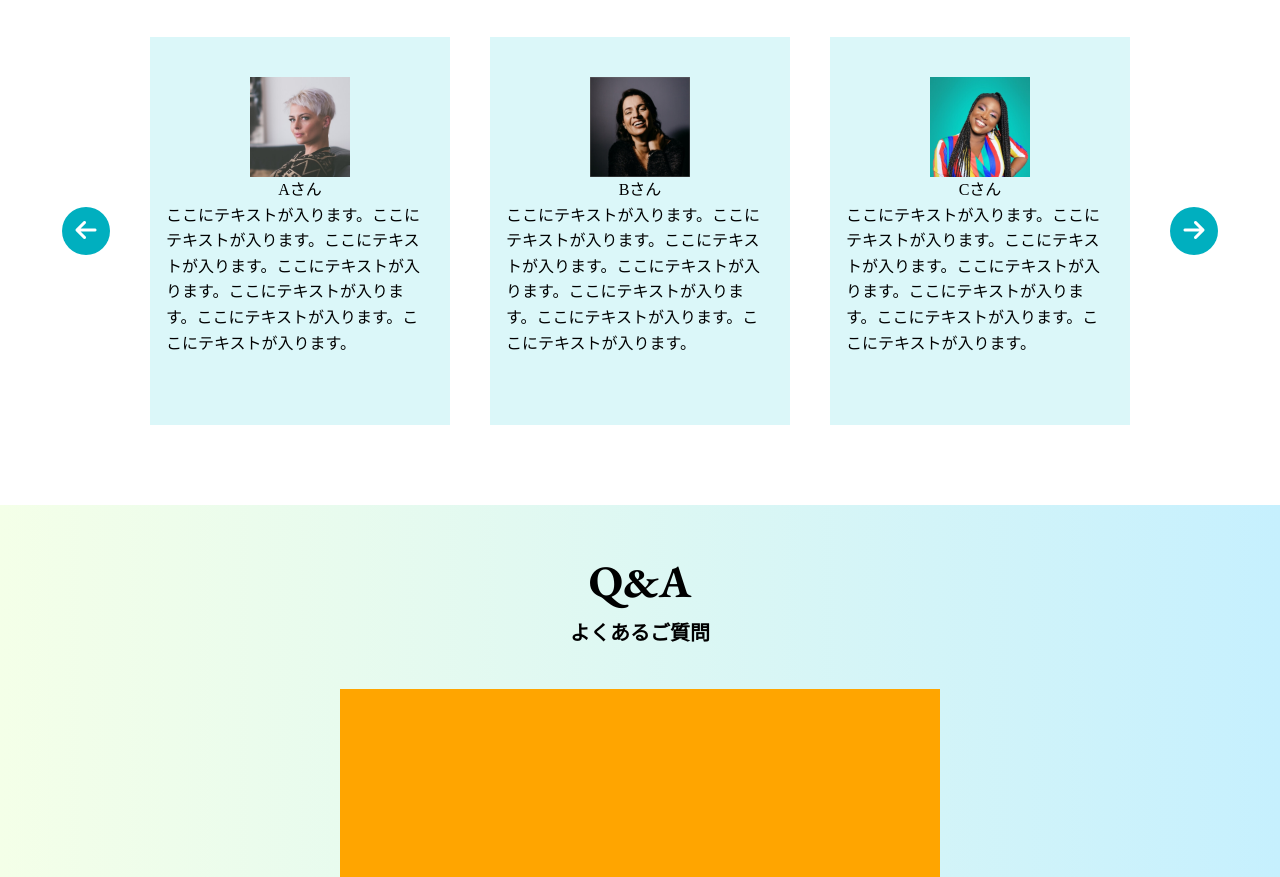
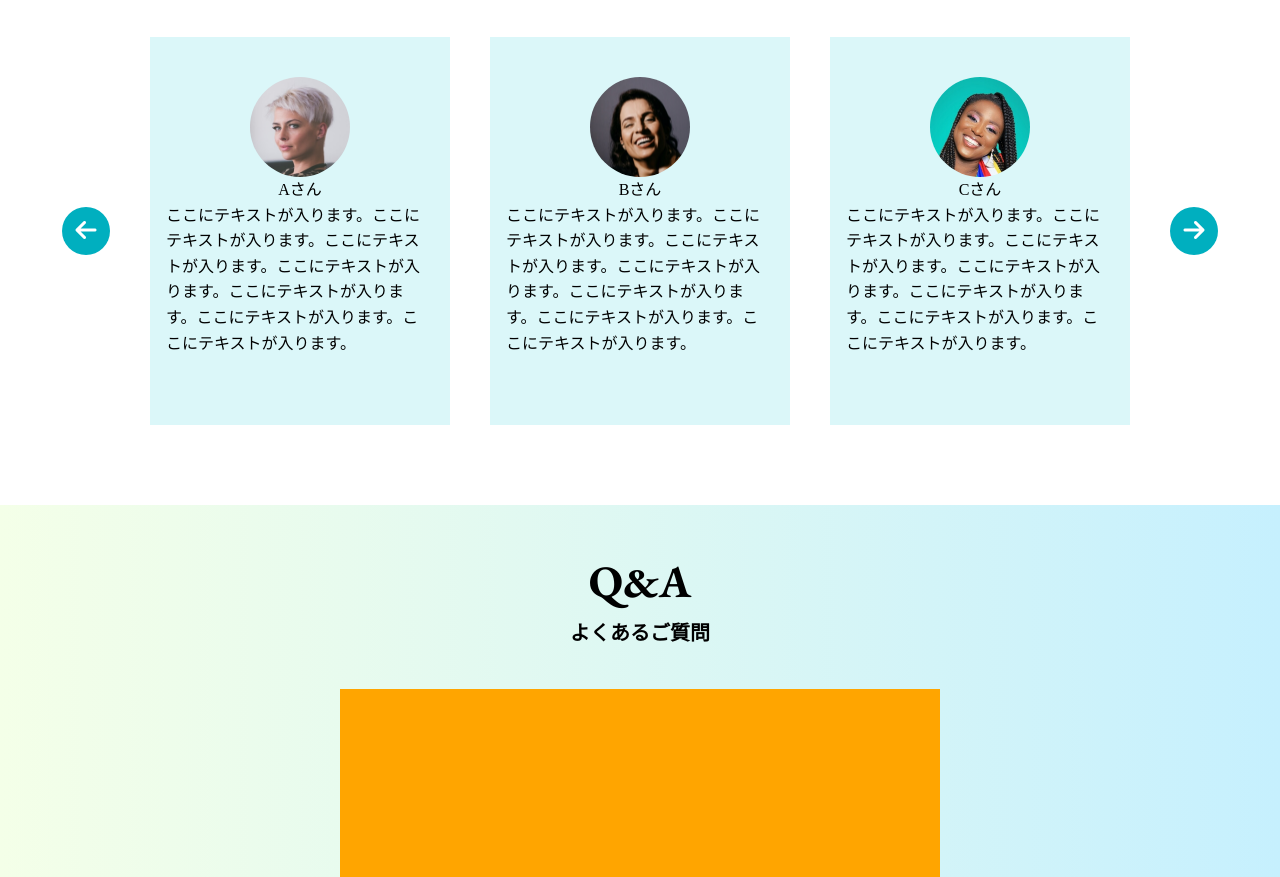
Before and after one commit to enoa153974/lp2, a website: page index.html in a window 1280 px wide. Shown: the part 1785-2662 px from the top of the page. Drawn offline with nearby package versions, Linux system fonts and the light colour scheme.

Commit message:
スライドアイコン画像調整

```diff
--- a/assets/scripts/components/slider/slider.css
+++ b/assets/scripts/components/slider/slider.css
@@ -27,10 +27,33 @@
     font-size: 2rem;
 }
 
-.card img {
+.avatar__wrapper {
     width: 100px;
-    height: auto;
+    height: 100px;
+    overflow: hidden;
+    border-radius: 50%;
     margin: 0 auto;
+}
+
+.avatar-01,
+.avatar-02,
+.avatar-03,
+.avatar-04,
+.avatar-05,
+.avatar-06 {
+    width: 100%;
+    height: 100%;
+    object-fit: cover;
+    object-position: center center;
+    transform: scale(1.3) translateX(-10%) translateY(8%); /* アップ倍率、画像トリミング位置調整 */
+}
+
+.avatar-02 {
+    transform: scale(1.5) translateX(4%) translateY(13%); /* アップ倍率、画像トリミング位置調整 */
+}
+
+.avatar-03 {
+    transform: scale(1.6) translateX(-6%) translateY(13%); /* アップ倍率、画像トリミング位置調整 */
 }
 
 .card p {
--- a/index.html
+++ b/index.html
@@ -121,7 +121,13 @@
                     <div class="slider__wrapper flex">
                         <div class="slider__track flex">
                             <div class="card flex flex-col">
-                                <img class="block" src="/assets/image/voices_01.jpg" alt="" />
+                                <div class="avatar__wrapper inline-block">
+                                    <img
+                                        class="avatar-01 block"
+                                        src="/assets/image/voices_01.jpg"
+                                        alt=""
+                                    />
+                                </div>
                                 <p class="text-center">Aさん</p>
                                 <p>
                                     ここにテキストが入ります。ここにテキストが入ります。ここにテキストが入ります。ここにテキストが入ります。ここにテキストが入ります。ここにテキストが入ります。ここにテキストが入ります。
@@ -129,7 +135,13 @@
                             </div>
 
                             <div class="card flex flex-col">
-                                <img src="/assets/image/voices_02.jpg" alt="" />
+                                <div class="avatar__wrapper inline-block">
+                                    <img
+                                        class="avatar-02 block"
+                                        src="/assets/image/voices_02.jpg"
+                                        alt=""
+                                    />
+                                </div>
                                 <p class="text-center">Bさん</p>
                                 <p>
                                     ここにテキストが入ります。ここにテキストが入ります。ここにテキストが入ります。ここにテキストが入ります。ここにテキストが入ります。ここにテキストが入ります。ここにテキストが入ります。
@@ -137,7 +149,13 @@
                             </div>
 
                             <div class="card flex flex-col">
-                                <img src="/assets/image/voices_03.jpg" alt="" />
+                                <div class="avatar__wrapper inline-block">
+                                    <img
+                                        class="avatar-03 block"
+                                        src="/assets/image/voices_03.jpg"
+                                        alt=""
+                                    />
+                                </div>
                                 <p class="text-center">Cさん</p>
                                 <p>
                                     ここにテキストが入ります。ここにテキストが入ります。ここにテキストが入ります。ここにテキストが入ります。ここにテキストが入ります。ここにテキストが入ります。ここにテキストが入ります。
@@ -145,7 +163,13 @@
                             </div>
 
                             <div class="card flex flex-col">
-                                <img src="/assets/image/voices_03.jpg" alt="" />
+                                <div class="avatar__wrapper inline-block">
+                                    <img
+                                        class="avatar-04 block"
+                                        src="/assets/image/voices_03.jpg"
+                                        alt=""
+                                    />
+                                </div>
                                 <p class="text-center">Dさん</p>
                                 <p>
                                     ここにテキストが入ります。ここにテキストが入ります。ここにテキストが入ります。ここにテキストが入ります。ここにテキストが入ります。ここにテキストが入ります。ここにテキストが入ります。
@@ -153,7 +177,13 @@
                             </div>
 
                             <div class="card flex flex-col">
-                                <img src="/assets/image/voices_03.jpg" alt="" />
+                                <div class="avatar__wrapper inline-block">
+                                    <img
+                                        class="avatar-05 block"
+                                        src="/assets/image/voices_03.jpg"
+                                        alt=""
+                                    />
+                                </div>
                                 <p class="text-center">Eさん</p>
                                 <p>
                                     ここにテキストが入ります。ここにテキストが入ります。ここにテキストが入ります。ここにテキストが入ります。ここにテキストが入ります。ここにテキストが入ります。ここにテキストが入ります。
@@ -161,7 +191,13 @@
                             </div>
 
                             <div class="card flex flex-col">
-                                <img src="/assets/image/voices_03.jpg" alt="" />
+                                <div class="avatar__wrapper inline-block">
+                                    <img
+                                        class="avatar-06 block"
+                                        src="/assets/image/voices_03.jpg"
+                                        alt=""
+                                    />
+                                </div>
                                 <p class="text-center">Fさん</p>
                                 <p>
                                     ここにテキストが入ります。ここにテキストが入ります。ここにテキストが入ります。ここにテキストが入ります。ここにテキストが入ります。ここにテキストが入ります。ここにテキストが入ります。
```
